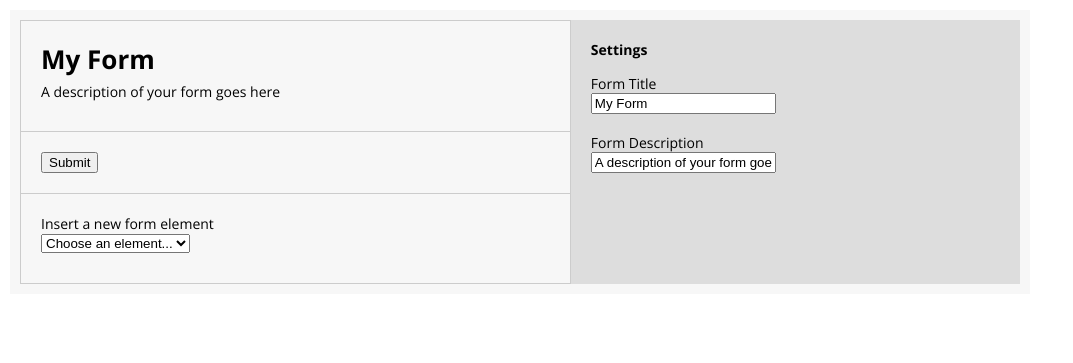
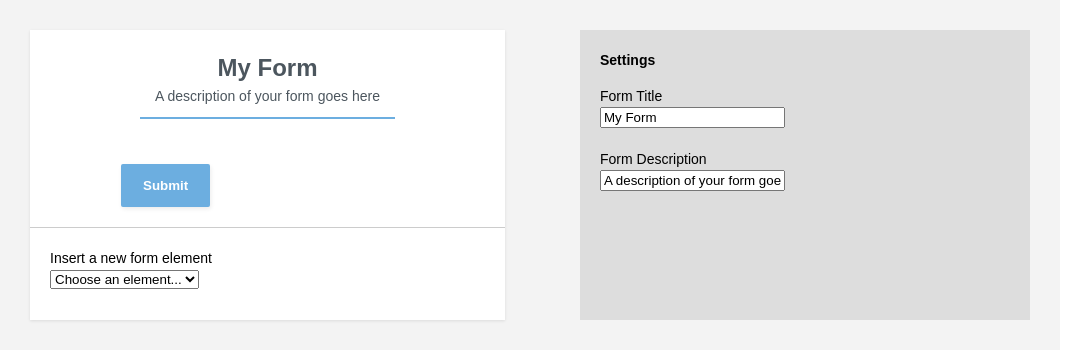
Before and after one commit to jasonlipo/formbuilder, a PHP site: the page made by src/views/forms_build.html in a window 1280 px wide. Shown: the top 363 px of the page, without its empty margins (0-1073 px from the left). Run offline with PHP 8.4, Linux system fonts and the light colour scheme; the template is opened without the code that fills it, so the values that code supplies are empty.

Commit message:
Better form styling

```diff
--- a/public/css/style.css
+++ b/public/css/style.css
@@ -1,23 +1,9 @@
 * {
   margin:0;
   }
-body {
-font-family: 'Open Sans', sans-serif;
-font-size: 14px;
-}
-.formbuilder-app {
-background: #f7f7f7;
-width: 1000px;
-margin: 10px;
-display: flex;
-position: relative;
-padding: 10px;
-justify-content: space-between;
-}
-.formbuilder-form {
-border: 1px solid #ccc;
-width: 55%;
-}
+  body {14px/1.5Arial,Helvetica, sans-serif: 'Open Sans', sans-serif;font: 14px/1.5 Arial, Helvetica, sans-serif;}
+  .formbuilder-app {background: #f3f3f3;width: 1000px;display: flex;position: relative;padding: 30px;justify-content: space-between;}
+  .formbuilder-form {width: 475px;background-color: #ffffff;box-shadow: 0 1px 3px 0 rgba(0, 0, 0, 0.1);}
 
   .formbuilder-settings {
   padding: 20px;
@@ -26,16 +12,13 @@ background: #ddd;
   box-sizing: border-box;
   }
 
-.formbuilder-title {
-font-size: 26px;
-font-weight: bold;
-margin-bottom: 5px;
-}
+  .formbuilder-title {font-weight: bold;margin-bottom: 5px;display: block;color: #4C565E;font-size: 24px;margin: 0;}
 
   .formbuilder-header {
-  border-bottom: 1px solid #ccc;
+    /* border-bottom: 1px solid #ccc; */
     padding: 20px;
     padding-bottom: 30px;
+    text-align: center;
   }
 
   .formbuilder-element.selected, .formbuilder-element:hover {
@@ -53,34 +36,53 @@ margin-bottom: 5px;
   }
 
   .formbuilder-element select {
-  display: block;
-  font-family: 'Open Sans', sans-serif;
     outline: none;
-  margin: 5px 0 3px;
-  font-size: 13px;
-  min-width: 150px;
+    background-color: #ffffff;
+    color: #5f5f5f;
+    box-sizing: border-box;
+    width: 240px;
+    box-shadow: 1px 2px 4px 0 rgba(0, 0, 0, 0.08);
+    padding: 12px 18px;
+    border: 1px solid #dbdbdb;
   }
 
   .formbuilder-label {
+    color: #5f5f5f;
+    width: 200px;
+    font-weight: bold;
+    line-height: 16px;
+    padding: 0 0 7px;
     display: block;
-  margin-bottom: 5px;
   }
 
   .formbuilder-element input, .formbuilder-element textarea {
     outline: none;
-  border: 1px solid #aaa;
-  padding: 5px 8px;
+    color: #5f5f5f;
+    box-sizing: border-box;
+    width: 290px;
+    box-shadow: 1px 2px 4px 0 rgba(0, 0, 0, 0.08);
+    padding: 12px 18px;
+    border: 1px solid #dbdbdb;
   }
 
   .formbuilder-label small {
     display: block;
-  font-size: 11px;
-  color: #666;
+    font-size: 12px;
+    font-weight: normal;
   }
 
   .formbuilder-submit {
     margin-bottom: 20px;
-  margin-left: 20px;
+    margin-left: 91px;
+    border-radius: 2px;
+    background-color: #6caee0;
+    color: #ffffff;
+    font-weight: bold;
+    box-shadow: 1px 2px 4px 0 rgba(0, 0, 0, 0.08);
+    padding: 14px 22px;
+    border: 0;
+    margin-top: 15px;
+    outline: none;
   }
 
   .formbuilder-radio,
@@ -89,18 +91,19 @@ margin-bottom: 5px;
   }
 
   .formbuilder-radio-label, .formbuilder-checkbox-label {
-  position: absolute;
-  margin: -25px 20px;
+    margin-left: 8px;
+    color: #5f5f5f;
+    font-weight: normal;
   }
 
   .formbuilder-radio input[type="radio"],
   .formbuilder-checkbox input[type="checkbox"] {
-  display: block;
-  margin-bottom: 8px;
+    box-shadow: none;
+    width: auto;
   }
 
   .formbuilder-body {
-  padding: 10px;
+    padding: 0 80px;
   }
 
   .formbuilder-add {
@@ -113,3 +116,14 @@ margin-bottom: 5px;
     font-weight: bold;
     margin-bottom: 15px;
   }
+
+  .formbuilder-description {
+      margin-bottom: 5px;
+      display: inline-block;
+      box-sizing: border-box;
+      color: #4C565E;
+      font-size: 14px;
+      padding: 0px 15px 10px;
+      margin: 0;
+      border-bottom: 2px solid #6CAEE0;
+  }
--- a/public/js/builder/elements/checkbox.js
+++ b/public/js/builder/elements/checkbox.js
@@ -36,7 +36,8 @@ function FormElement_Checkbox(builder) {
     for (var i=0; i<this.options.length; i++) {
       var $input = $("<input>", { type: "checkbox", disabled: true });
       var $label = $("<label>", { class: "formbuilder-checkbox-label" }).html(this.options[i].value);
-      $checkbox_container.append($input).append($label);
+      var $cont = $("<div>").append($input).append($label);
+      $checkbox_container.append($cont);
     }
     return $checkbox_container;
   }
--- a/public/js/builder/elements/radio.js
+++ b/public/js/builder/elements/radio.js
@@ -36,7 +36,8 @@ function FormElement_Radio(builder) {
     for (var i=0; i<this.options.length; i++) {
       var $input = $("<input>", { type: "radio", disabled: true });
       var $label = $("<label>", { class: "formbuilder-radio-label" }).html(this.options[i].value);
-      $radio_container.append($input).append($label);
+      var $cont = $("<div>").append($input).append($label);
+      $radio_container.append($cont);
     }
     return $radio_container;
   }
--- a/public/js/builder/settings.js
+++ b/public/js/builder/settings.js
@@ -20,9 +20,9 @@ function FormSettings(builder) {
       // Element settings
       var selected_elem = this.builder.elements[this.builder.selected];
       $elem_title = $("<input>", { class: "formbuilder-settings-input" }).val(selected_elem.label);
-      this.builder.$settings.append("Form Title<br />").append($elem_title);
+      this.builder.$settings.append("Label<br />").append($elem_title);
       $elem_help = $("<input>", { class: "formbuilder-settings-input" }).val(selected_elem.help);
-      this.builder.$settings.append("<br /><br />Form Description<br />").append($elem_help);
+      this.builder.$settings.append("<br /><br />Help text<br />").append($elem_help);
       $elem_title.change(function () {
         selected_elem.label = $elem_title.val();
         this.builder.init();
```
Lines whose indentation alone changed are shown as unchanged.
